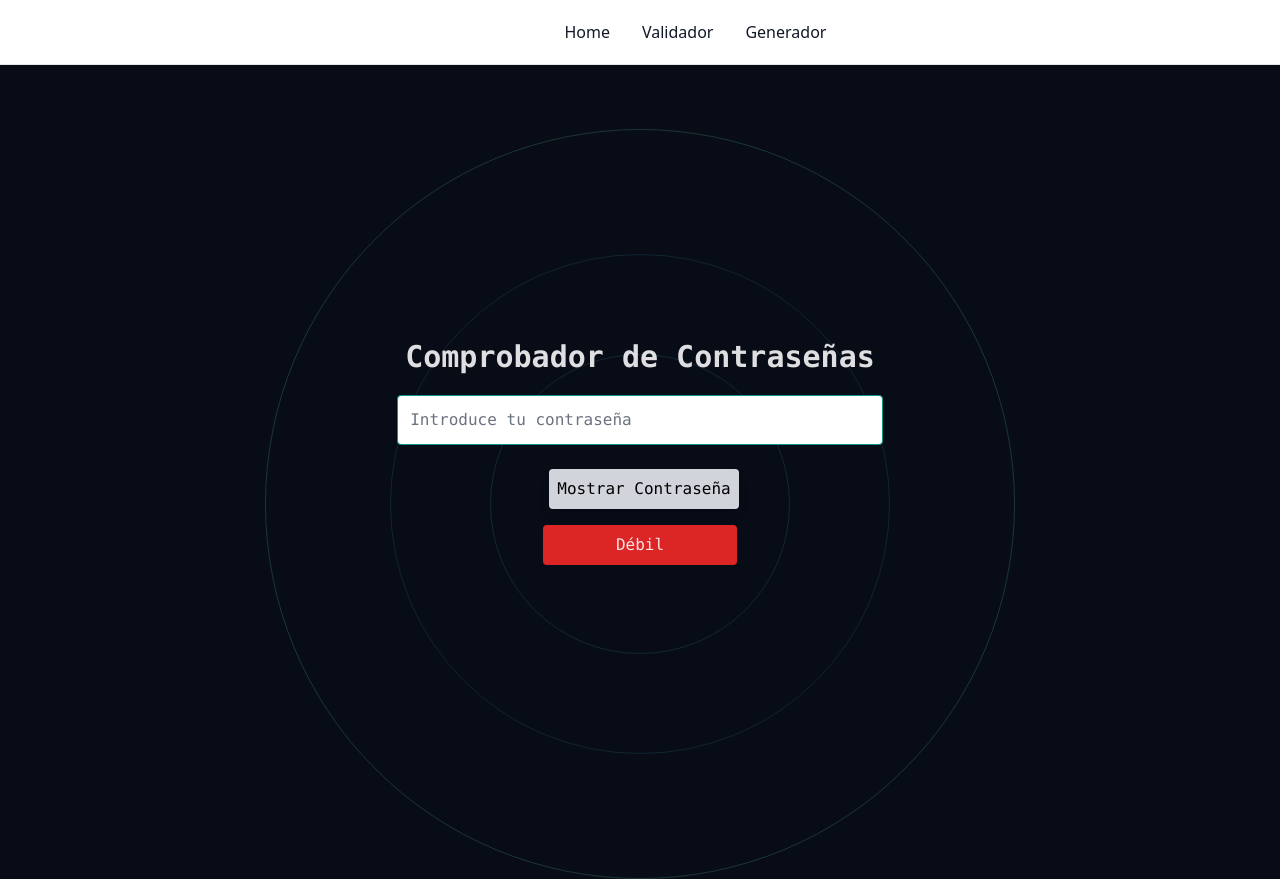
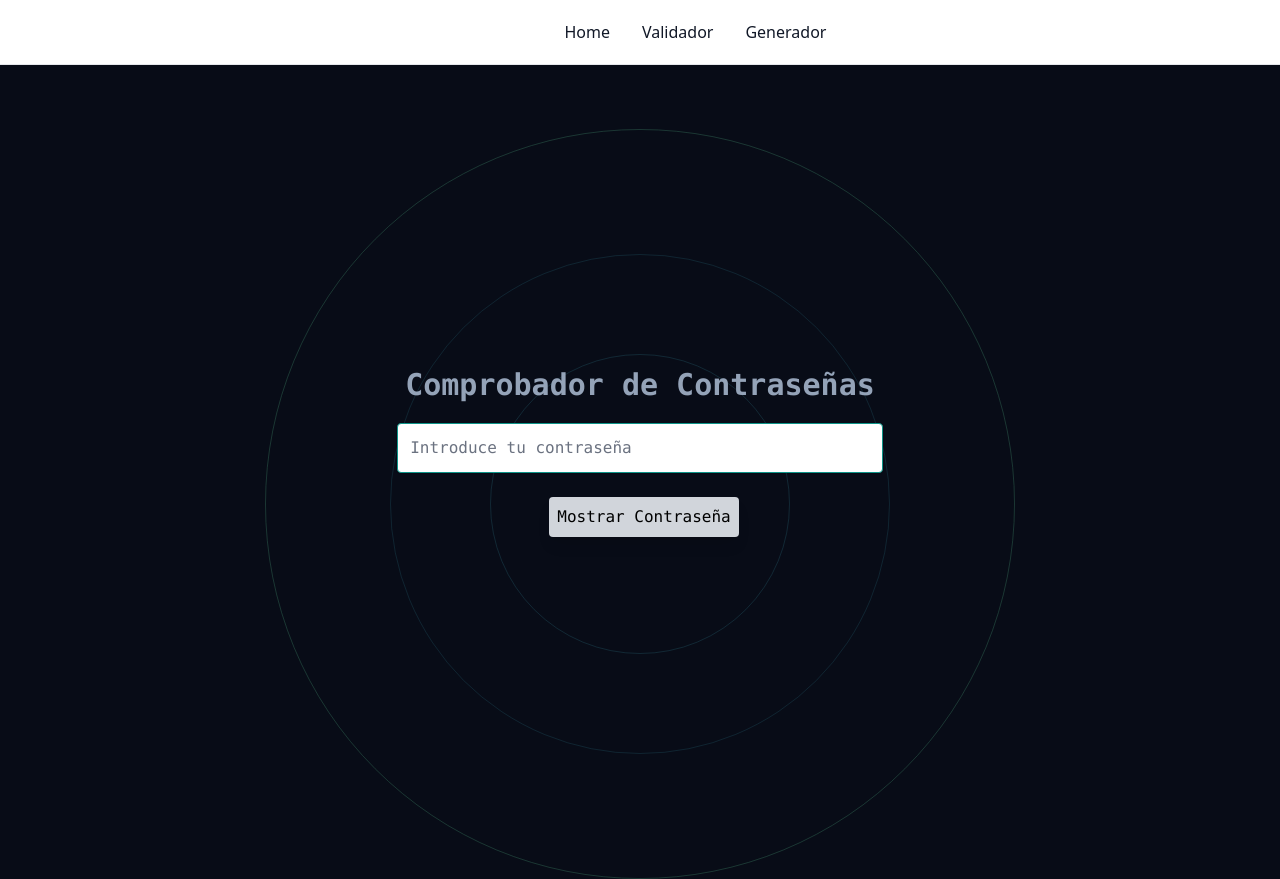
Before and after one commit to A13xMtzL/SafePassApplication, a React (Vite) app in the folder safe_pass_front/: page /validator in a window 1280 px wide. Built offline with nearby package versions, Linux system fonts and the light colour scheme.

Commit message:
Minor changes on the comprobation of the password

```diff
--- a/safe_pass_front/src/pages/PasswordChecker.jsx
+++ b/safe_pass_front/src/pages/PasswordChecker.jsx
@@ -35,7 +35,11 @@ export default function PasswordChecker() {
       }
     }
 
-    checkPasswordStrength()
+    if (password.length > 0) {
+      checkPasswordStrength()
+    } else {
+      setPasswordStrength('')
+    }
   }, [password])
 
   const getBarColor = useCallback(() => {
@@ -65,7 +69,7 @@ export default function PasswordChecker() {
   return (
     <div className=" p-6 font-mono">
       {/* <div className="ml-2 rounded bg-gray-300 p-2 text-black hover:bg-gray-400"> */}
-      <h1 className="m-2  text-3xl font-semibold">
+      <h1 className="m-2  text-3xl font-semibold text-slate-400">
         Comprobador de Contraseñas
       </h1>
       <input
@@ -74,6 +78,7 @@ export default function PasswordChecker() {
         placeholder="Introduce tu contraseña"
         value={password}
         onChange={(e) => setPassword(e.target.value)}
+        autoComplete="off"
       />
       <button
         className="ml-2 mt-3 rounded bg-gray-300 p-2  text-black shadow-lg transition duration-300 ease-in-out hover:scale-x-105 hover:bg-gray-400  active:scale-x-100"
@@ -81,7 +86,7 @@ export default function PasswordChecker() {
       >
         {showPassword ? 'Ocultar' : 'Mostrar'} Contraseña
       </button>
-      {passwordStrength && (
+      {passwordStrength && password.length > 0 && (
         <div className=" flex w-full items-center justify-center ">
           <div
             className={`mt-4 items-center justify-center rounded p-2 ${getBarColor()} ${getBarLength()}`}
```
